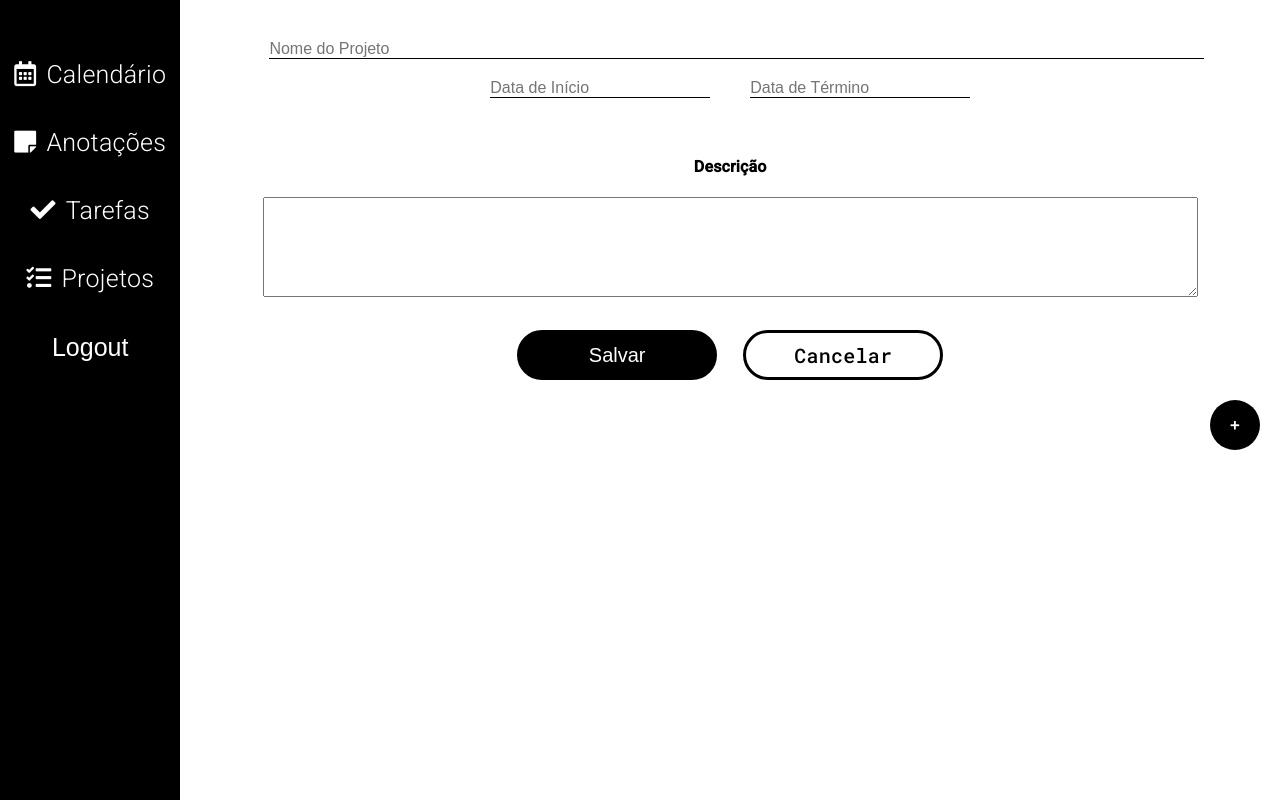
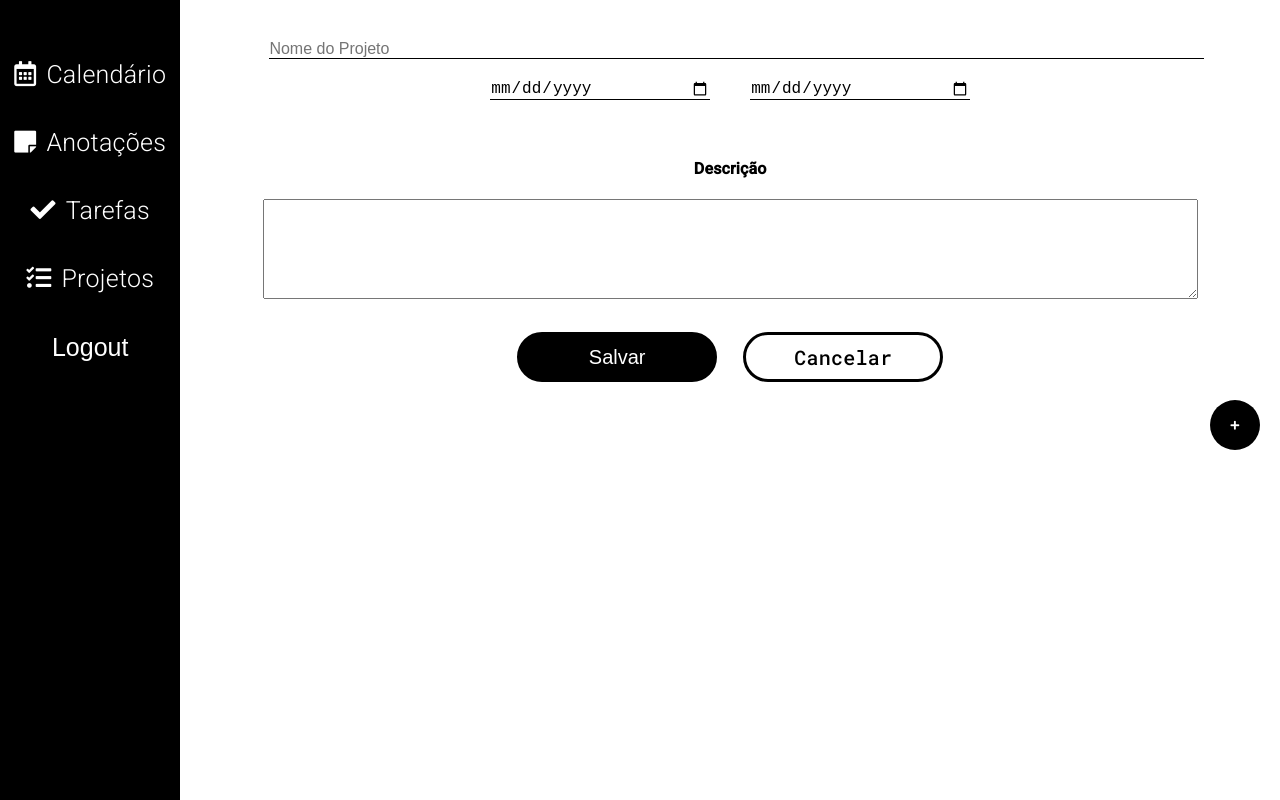
Before and after one commit to oliveiraluisg/Journaling, an Angular app in the folder front-end/: page /projeto in a window 1280 px wide. Built offline with nearby package versions, Linux system fonts and the light colour scheme; no server answers; a web font is replaced by a local one.

Commit message:
bombas e melhorias

```diff
--- a/front-end/src/app/anotacoes/anotacoes.component.ts
+++ b/front-end/src/app/anotacoes/anotacoes.component.ts
@@ -82,10 +82,12 @@ export class AnotacoesComponent {
     this.http.post(this.baseUrl, LembreteRequest, { headers }).subscribe(
       response => {
         console.log('Anotação salva com sucesso!');
+        window.alert("Anotação salva com sucesso!");
         location.reload();
       },
       error => {
         console.log('Erro ao salvar anotação:', error);
+        window.alert("Preencha todos os campos");
       }
     );
   }
--- a/front-end/src/app/projeto/projeto.component.html
+++ b/front-end/src/app/projeto/projeto.component.html
@@ -34,20 +34,25 @@
   </div>
 
   <div class="projeto">
-    <form method="POST" onSubmit="criaProjeto()">
-      <input type="text" name="nomeprojeto" id="nomeProjeto" placeholder="Nome do Projeto" maxlength="60" [(ngModel)]="nomeProjeto" required #nomeProjetoInput="ngModel">
+    <form #projetoForm="ngForm" (ngSubmit)="criaProjeto()">
+      <input type="text" name="nomeprojeto" id="nomeProjeto" placeholder="Nome do Projeto" maxlength="60"
+        [(ngModel)]="nomeProjeto" required #nomeProjetoInput="ngModel">
       <div class="datas">
-        <input type="text" name="datainicio" id="dataInicio" [(ngModel)]="dataInicioProjeto" required #dataInicioProjetoInput="ngModel" placeholder="Data de Início" onfocus="(this.type='date')" onblur="(this.type='text')" onsubmit="(this.type='date')">
-        <input type="text" name="datafim" id="dataFim" placeholder="Data de Término" [(ngModel)]="dataTerminoProjeto" required #dataTerminoProjetoInput="ngModel" onfocus="(this.type='date')" onblur="(this.type='text')" onsubmit="(this.type='date')">
+        <input type="date" name="datainicio" id="dataInicio" [(ngModel)]="dataInicioProjeto" required
+          #dataInicioProjetoInput="ngModel">
+        <input type="date" name="datafim" id="dataFim" placeholder="Data de Término" [(ngModel)]="dataTerminoProjeto"
+          required #dataTerminoProjetoInput="ngModel">
       </div>
       <h3>Descrição</h3>
-      <textarea name="descricao" id="descricao" [(ngModel)]="descricaoProjeto" required #descricaoProjetoInput="ngModel" cols="30" rows="3"></textarea>
+      <textarea name="descricao" id="descricao" [(ngModel)]="descricaoProjeto" required #descricaoProjetoInput="ngModel"
+        cols="30" rows="3"></textarea>
       <div class="btns">
-        <input type="submit" value="Salvar" id="botaocriar" (click)="criaProjeto()">
+        <button type="submit" id="botaocriar" [disabled]="projetoForm.invalid">Salvar</button>
         <div id="descartar" (click)="closeProjeto()">Cancelar</div>
       </div>
     </form>
   </div>
+
 
   <div class="add-button" id="add-button" (click)="toggleDropdown()">
     <i class="fas fa-plus"></i>
--- a/front-end/src/app/task/task.component.ts
+++ b/front-end/src/app/task/task.component.ts
@@ -49,10 +49,12 @@ export class TaskComponent {
     this.http.post(this.baseUrl, Tarefa, { headers }).subscribe(
       response => {
         console.log('Tarefa salva com sucesso!');
+        window.alert("Tarefa salva com sucesso!");
         location.reload();
       },
       error => {
         console.log('Erro ao salvar tarefa:', error);
+        window.alert("É preciso associar a tarefa a um projeto");
       }
     );
   }
```
